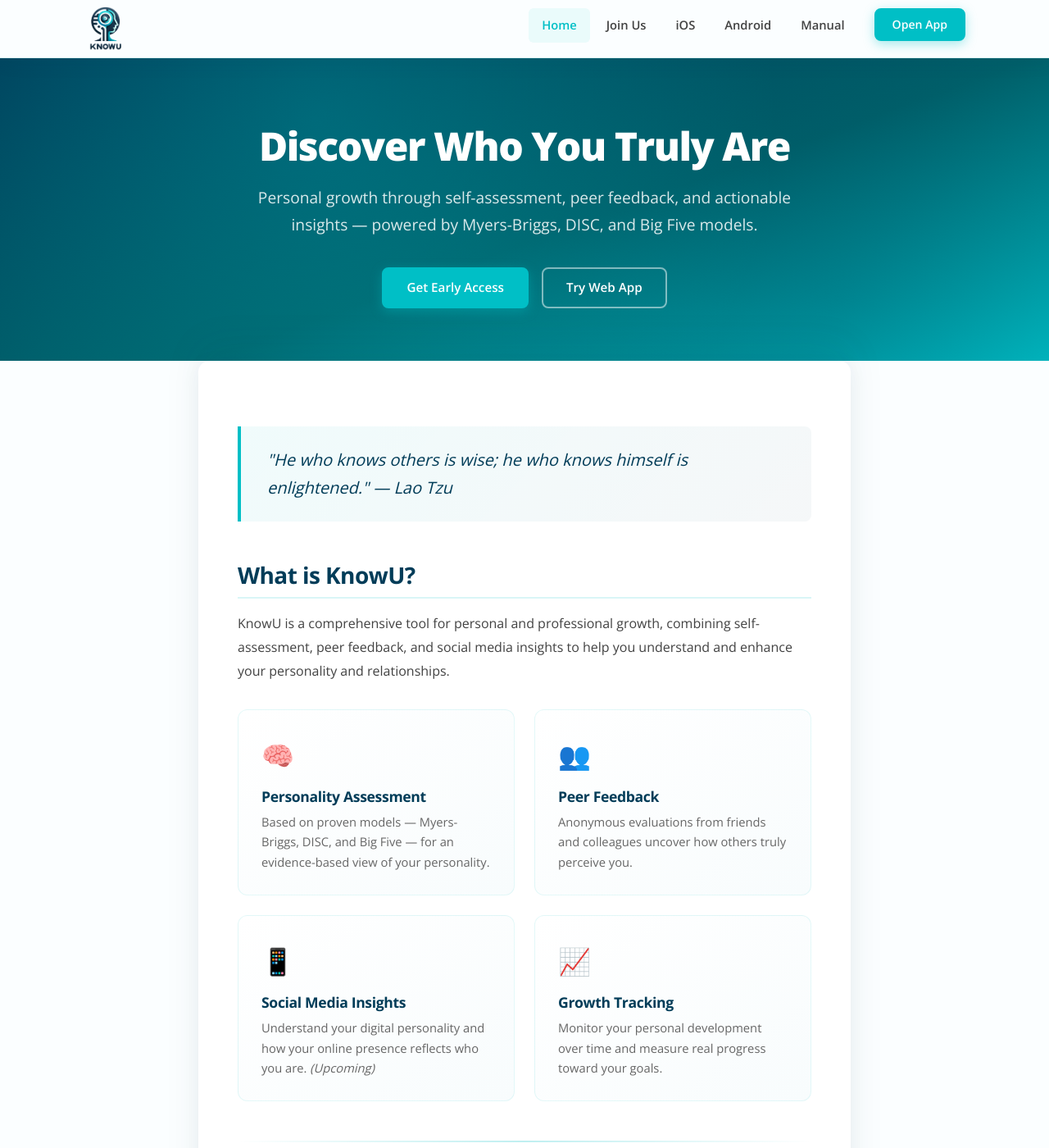
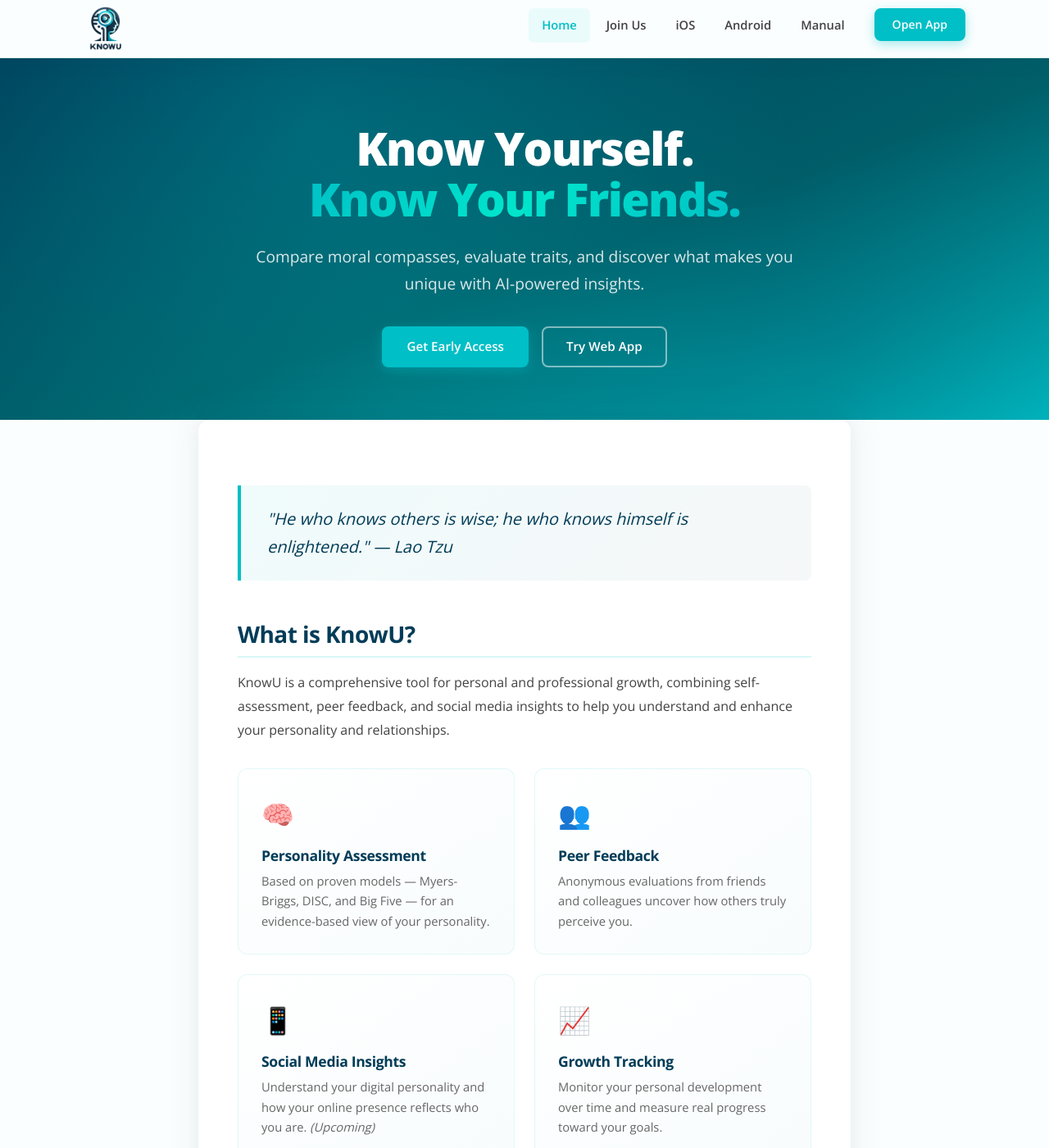
Before and after one commit to maksimluzik/knowu, a Jekyll site: the page built from index.markdown, in a window 1280 px wide and 1400 px high. Shown: the whole window at 82% size. Built offline with Jekyll 4.4.1, drawn with Linux system fonts in a browser that asks for light colours.

Commit message:
update tagline

```diff
--- a/_layouts/default.html
+++ b/_layouts/default.html
@@ -85,8 +85,11 @@
     <!-- Hero Section — Homepage only -->
     <section class="hero">
       <div class="hero-inner">
-        <h1 class="hero-title">Discover Who You Truly Are</h1>
-        <p class="hero-subtitle">Personal growth through self-assessment, peer feedback, and actionable insights — powered by Myers-Briggs, DISC, and Big Five models.</p>
+        <div class="hero-headline">
+          <span class="hero-headline-white">Know Yourself.</span><br>
+          <span class="hero-headline-gradient">Know Your Friends.</span>
+        </div>
+        <p class="hero-subtitle">Compare moral compasses, evaluate traits, and discover what makes you unique with AI-powered insights.</p>
         <div class="hero-cta">
           <a href="/join/" class="btn btn-primary">Get Early Access</a>
           <a href="https://web.knowu.app" target="_blank" rel="noopener" class="btn btn-outline">Try Web App</a>
--- a/assets/css/main.css
+++ b/assets/css/main.css
@@ -206,6 +206,35 @@
   line-height: 1.7;
   margin-bottom: 2.25rem;
   font-weight: 400;
+}
+
+.hero-headline {
+  font-size: 3.5rem;
+  font-weight: 800;
+  line-height: 1.1;
+  margin-bottom: 1.5rem;
+  letter-spacing: -0.03em;
+}
+
+.hero-headline-white {
+  color: #fff;
+}
+
+.hero-headline-gradient {
+  background: linear-gradient(135deg, #00BFC6 0%, #00E5CC 50%, #00BFC6 100%);
+  -webkit-background-clip: text;
+  -webkit-text-fill-color: transparent;
+  background-clip: text;
+}
+
+.hero-tagline {
+  font-size: 1.15rem;
+  color: rgba(255,255,255,0.85);
+  line-height: 1.7;
+  margin-bottom: 2rem;
+  max-width: 540px;
+  margin-left: auto;
+  margin-right: auto;
 }
 
 .hero-cta {
@@ -585,6 +614,8 @@
   .hero { padding: 3.5rem 1.25rem 3rem; }
   .hero-title { font-size: 2rem; }
   .hero-subtitle { font-size: 1rem; }
+  .hero-headline { font-size: 2.5rem; }
+  .hero-tagline { font-size: 1rem; }
 
   /* Container mobile */
   .container { padding: 1.5rem 1rem 2rem; }
@@ -605,6 +636,8 @@
 @media (max-width: 480px) {
   .hero-title { font-size: 1.65rem; }
   .hero-subtitle { font-size: 0.92rem; }
+  .hero-headline { font-size: 2rem; }
+  .hero-tagline { font-size: 0.92rem; }
   .hero-cta { flex-direction: column; align-items: center; }
   .hero-cta .btn { width: 100%; max-width: 280px; }
   .inner-container { padding: 1.5rem 1.15rem; }
```
Also changed, not shown: README.md.
